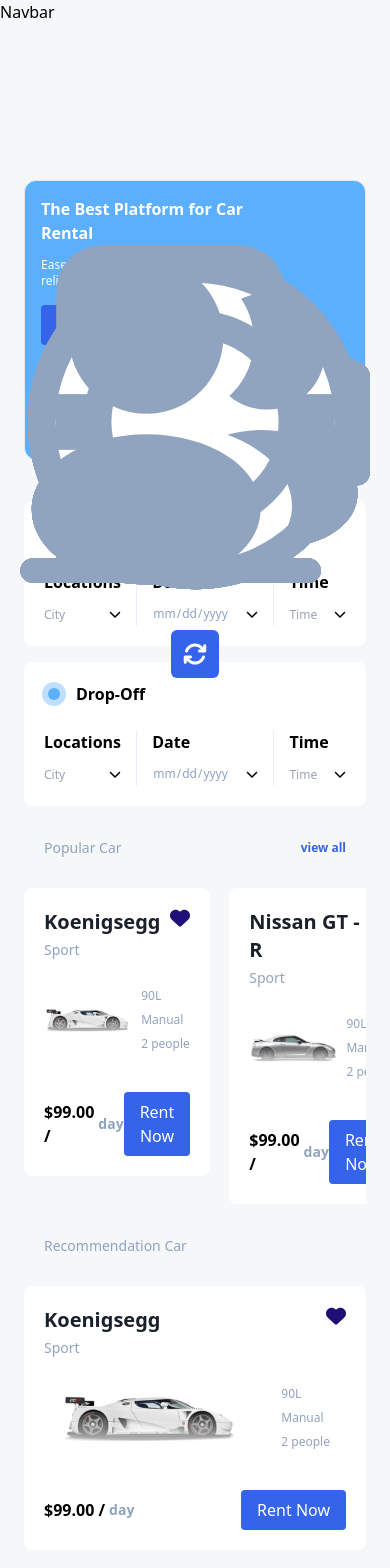
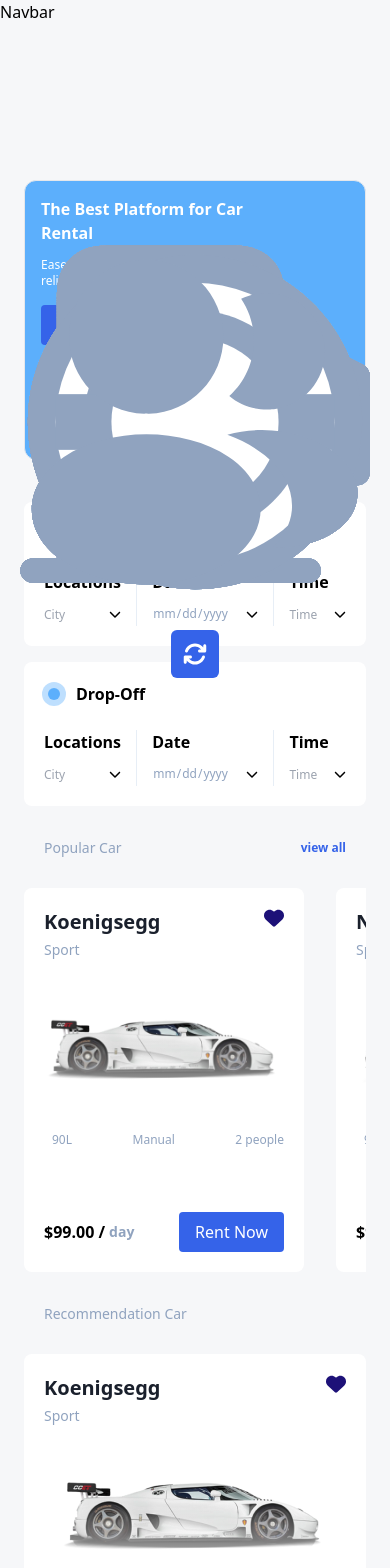
Before and after one commit to AdrienBelhomme/car, a Next.js app: page /car-rent in a window 390 px wide. Shown: the top 1568 px of the page. Built offline with nearby package versions, Linux system fonts and the light colour scheme.

Commit message:
card fix

```diff
--- a/components/CarCard.jsx
+++ b/components/CarCard.jsx
@@ -1,18 +1,24 @@
-import { FontAwesomeIcon } from '@fortawesome/react-fontawesome';
-import { faHeart } from '@fortawesome/free-solid-svg-icons';
-import '@fortawesome/fontawesome-svg-core/styles.css';
-import Image from 'next/image';
-import { useState } from 'react';
+import { FontAwesomeIcon } from "@fortawesome/react-fontawesome";
+import { faHeart } from "@fortawesome/free-solid-svg-icons";
+import "@fortawesome/fontawesome-svg-core/styles.css";
+import Image from "next/image";
+import { useState } from "react";
 
-import images from '../assets';
-import Button from './Button';
+import images from "../assets";
+import Button from "./Button";
 
-const CarCard = ({ image = images.nissan, model = 'Model', category = 'Sport', gas = '90L', type = 'Manual', people = '2 people', price = '99.00' }) => {
+const CarCard = ({
+  image = images.nissan,
+  model = "Model",
+  category = "Sport",
+  gas = "90L",
+  type = "Manual",
+  people = "2 people",
+  price = "99.00",
+}) => {
   const [isFavorite, setIsFavorite] = useState(false);
 
-  const emptyHeart = () => (
-    setIsFavorite((prev) => !prev)
-  );
+  const emptyHeart = () => setIsFavorite((prev) => !prev);
 
   const iconList = [
     { name: gas, icon: images.gas.src },
@@ -24,28 +30,44 @@
     <div className="w-full bg-white rounded-lg p-5">
       <div className="flex justify-between">
         <div className="title">
-          <h2 className="text-xl text-secondinary-default font-bold mb-1 font-jakarta">{model}</h2>
-          <h3 className="text-secondinary-light-300 text-sm font-jakarta">{category}</h3>
+          <h2 className="text-xl text-secondinary-default font-bold mb-1 font-jakarta">
+            {model}
+          </h2>
+          <h3 className="text-secondinary-light-300 text-sm font-jakarta">
+            {category}
+          </h3>
         </div>
         <div className="heart cursor-pointer" onClick={emptyHeart}>
           <FontAwesomeIcon
             icon={faHeart}
-            className={`h-5 ${isFavorite ? 'text-error-default' : 'text-dark-900 dark:text-white'} 2xl:h-5`}
+            className={`h-5 ${
+              isFavorite
+                ? "text-error-default"
+                : "text-dark-900 dark:text-white"
+            } 2xl:h-5`}
           />
         </div>
       </div>
-      <div className="flex md:block justify-around items-center mt-7 md:m-0">
-        <div className="car relative w-3/5 md:w-11/12 m-0 md:mt-10 md:ml-auto md:mr-auto">
-          <Image src={image} layout="contain" width={300} height={100} alt="car-sport" className="w-full" />
+      <div className="block mt-7 md:m-0">
+        <div className="relative w-full flex justify-center items-center h-[120px]">
+          <Image src={image} alt="car-sport" />
           <div className="absolute top-1/3 md:top-12 w-full h-4/5 bg-car-shadow" />
         </div>
-        <div className="icons flex justify-between m-0 md:mt-8 flex-col md:flex-row h-16">
-
+        <div className="icons flex justify-between m-0 md:mt-8 flex-row h-16">
           {iconList.map((icon, index) => (
             <div key={index} className="flex">
               <div className="icon flex items-center">
-                <Image src={icon.icon} layout="fill" width={17} height={17} alt={icon.name} className="text-secondinary-light-300 md:w-6" />
-                <p className="ml-2 text-secondinary-light-300 text-xs md:text-sm font-jakarta">{icon.name}</p>
+                <Image
+                  src={icon.icon}
+                  layout="fill"
+                  width={17}
+                  height={17}
+                  alt={icon.name}
+                  className="text-secondinary-light-300 md:w-6"
+                />
+                <p className="ml-2 text-secondinary-light-300 text-xs md:text-sm font-jakarta">
+                  {icon.name}
+                </p>
               </div>
             </div>
           ))}
@@ -55,14 +77,15 @@
       <div className="flex items-center mt-10 md:mt-8 justify-between">
         <div className="price">
           <div className="flex items-center text-base font-jakarta font-bold">
-            <p>${price} /</p>
-            <p className="text-secondinary-light-300 text-sm ml-1 font-jakarta">day</p>
+            <p className="text-black">${price} /</p>
+            <p className="text-secondinary-light-300 text-sm ml-1 font-jakarta">
+              day
+            </p>
           </div>
         </div>
         <div className="button w-auto text-base">
           <Button text="Rent Now" className="lg:w-full" />
         </div>
-
       </div>
     </div>
   );
--- a/pages/car-rent.js
+++ b/pages/car-rent.js
@@ -40,9 +40,9 @@
             <h1 className="flex justify-end text-btn-blue text-xs font-semibold md:text-base">view all</h1>
           </button>
         </div>
-        <div className="flex mt-[30px] justify-around w-full gap-[19px] overflow-x-auto md:flex-wrap md:gap-y-8 md:gap-x-8">
+        <div className="flex mt-[30px] justify-start w-full md:flex-wrap gap-8 overflow-x-auto">
           {carList.slice(0, 4).map((model, index) => (
-            <div key={index} className=" w-[240px] md:w-47% lg:w-30% xl:w-22% 3xl:w-19% "> <CarCard model={model} image={Object.values(image)[index]} /></div>
+            <div key={index} className="min-w-[280px] flex-1"> <CarCard model={model} image={Object.values(image)[index]} /></div>
           ))}
         </div>
       </div>
@@ -50,9 +50,9 @@
         <h1 className="flex mx-5 text-secondinary-light-300 font-medium text-sm md:text-base md:font-semi-bold">
           Recommendation Car
         </h1>
-        <div className="flex mt-[30px] justify-around w-full gap-y-5 flex-wrap md:gap-y-8 md:gap-x-8">
+        <div className="flex mt-[30px] justify-start w-full flex-wrap gap-8">
           {recommendedCar.map((model, index) => (
-            <div key={index} className=" w-full md:w-47% lg:w-30% xl:w-22% 3xl:w-19%"> <CarCard model={model} image={Object.values(image)[index]} /></div>
+            <div key={index} className="min-w-[280px] flex-1"> <CarCard model={model} image={Object.values(image)[index]} /></div>
           ))}
         </div>
       </div>
```
Also changed, not shown: 1 other file (tests, documents, lock files or other folders).
